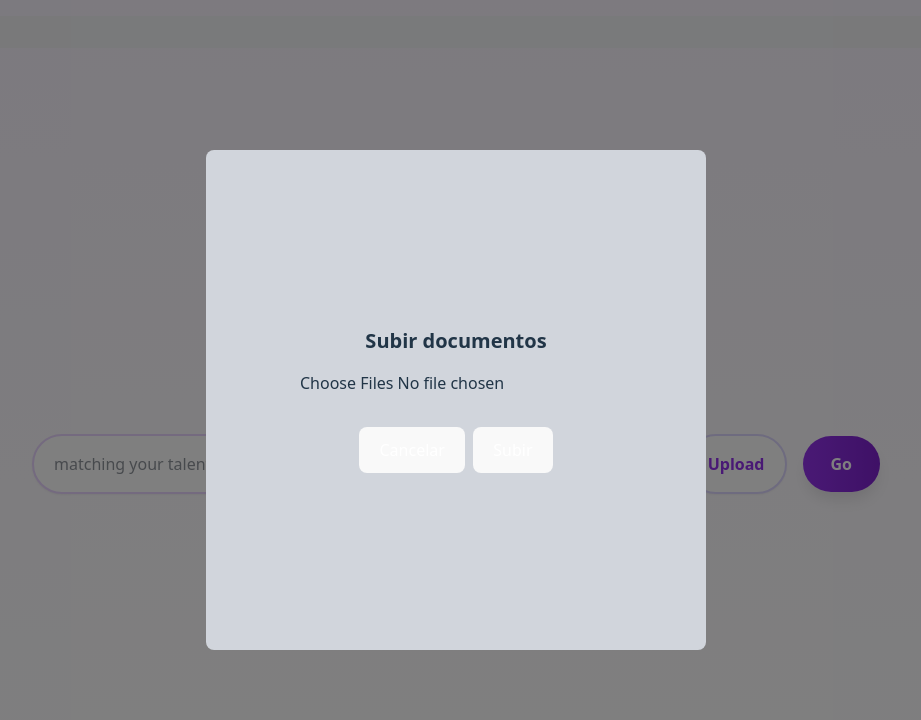
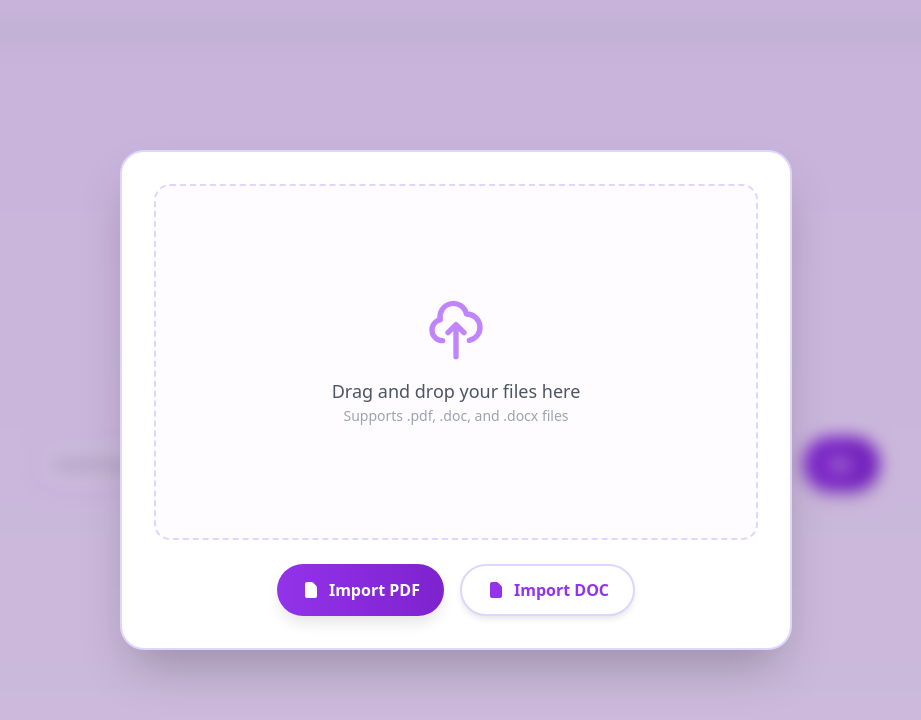
Before and after one commit to sam10003/TalentMatch, a React (Vite) app in the folder frontend/: page / in a window 1280 px wide. Both pictures are taken after a click on the button "Upload". Shown: the top 720 px of the page, without its empty margins (184-1105 px from the left). Built offline with nearby package versions, Linux system fonts and the light colour scheme.

Commit message:
fixed upload popup

```diff
--- a/frontend/src/components/InputBar/Upload.jsx
+++ b/frontend/src/components/InputBar/Upload.jsx
@@ -8,7 +8,6 @@ function Upload({clicked}){
   };
 
   return (
-    <div>
     <button
       type="button"
       onClick={togglePopup}
@@ -26,7 +25,8 @@ function Upload({clicked}){
         boxShadow: '0 1px 2px 0 rgba(0, 0, 0, 0.05)',
         outline: 'none',
         position: 'relative',
-          zIndex: 1
+        zIndex: 1,
+        whiteSpace: 'nowrap'
       }}
       onMouseEnter={(e) => {
         e.target.style.backgroundColor = 'rgb(250, 245, 255)';
@@ -57,7 +57,6 @@ function Upload({clicked}){
     >
       Upload
     </button>
-    </div>
   );
 }
 
--- a/frontend/src/components/InputBar/UploadPopup/UploadPopup.jsx
+++ b/frontend/src/components/InputBar/UploadPopup/UploadPopup.jsx
@@ -1,112 +1,317 @@
-import React, { useState } from "react";
+import React from "react";
+import {useState, useRef, useEffect} from "react";
 
-function UploadPopup({ onClose, onUploaded }) {
-  const [files, setFiles] = useState([]);
-  const [loading, setLoading] = useState(false);
-  const [error, setError] = useState(null);
+function UploadPopup({onClose}) {
+  const [isDragging, setIsDragging] = useState(false);
+  const fileInputRef = useRef(null);
 
-  const handleFileChange = (e) => {
-    setFiles(Array.from(e.target.files || []));
+  const handleDragEnter = (e) => {
+    e.preventDefault();
+    e.stopPropagation();
+    setIsDragging(true);
   };
 
-  const handleUpload = async () => {
-    if (!files.length) return;
+  const handleDragLeave = (e) => {
+    e.preventDefault();
+    e.stopPropagation();
+    setIsDragging(false);
+  };
 
-    setLoading(true);
-    setError(null);
+  const handleDragOver = (e) => {
+    e.preventDefault();
+    e.stopPropagation();
+  };
 
-    const formData = new FormData();
-    files.forEach((file, idx) => {
-      formData.append(`file${idx}`, file);
-    });
+  const handleDrop = (e) => {
+    e.preventDefault();
+    e.stopPropagation();
+    setIsDragging(false);
 
-    try {
-      const res = await fetch(import.meta.env.VITE_N8N_UPLOAD_WEBHOOK_URL, {
-        method: "POST",
-        body: formData,
-      });
+    const files = Array.from(e.dataTransfer.files);
+    const validFiles = files.filter(file =>
+      file.type === 'application/pdf' ||
+      file.type === 'application/msword' ||
+      file.type === 'application/vnd.openxmlformats-officedocument.wordprocessingml.document' ||
+      file.name.endsWith('.pdf') ||
+      file.name.endsWith('.doc') ||
+      file.name.endsWith('.docx')
+    );
 
-      if (!res.ok) {
-        throw new Error("Error al subir los archivos");
-      }
-
-      await res.json(); // si tu webhook responde JSON
-
-      if (onUploaded) onUploaded();
-      onClose();
-    } catch (err) {
-      console.error(err);
-      setError(err.message);
-    } finally {
-      setLoading(false);
+    if (validFiles.length > 0) {
+      console.log("Files dropped:", validFiles);
+      // Handle file upload here
+    } else if (files.length > 0) {
+      console.warn("Invalid file type. Please upload .pdf, .doc, or .docx files.");
     }
   };
 
+  const handleFileSelect = (e) => {
+    const files = Array.from(e.target.files);
+    if (files.length > 0) {
+      const validFiles = files.filter(file =>
+        file.type === 'application/pdf' ||
+        file.type === 'application/msword' ||
+        file.type === 'application/vnd.openxmlformats-officedocument.wordprocessingml.document' ||
+        file.name.endsWith('.pdf') ||
+        file.name.endsWith('.doc') ||
+        file.name.endsWith('.docx')
+      );
+
+      if (validFiles.length > 0) {
+        console.log("Files selected:", validFiles);
+        // Handle file upload here
+      }
+    }
+    // Reset input to allow selecting same file again
+    if (fileInputRef.current) {
+      fileInputRef.current.value = '';
+    }
+  };
+
+  const handleButtonClick = (fileType) => {
+    if (fileInputRef.current) {
+      fileInputRef.current.accept = fileType === 'pdf'
+        ? '.pdf'
+        : '.doc,.docx';
+      fileInputRef.current.click();
+    }
+  };
+
+  const handleBackdropClick = (e) => {
+    if (e.target === e.currentTarget && onClose) {
+      onClose();
+    }
+  };
+
+  useEffect(() => {
+    const handleEscape = (e) => {
+      if (e.key === 'Escape' && onClose) {
+        onClose();
+      }
+    };
+    document.addEventListener('keydown', handleEscape);
+    return () => document.removeEventListener('keydown', handleEscape);
+  }, [onClose]);
+
   return (
     <div
-      className="
-      fixed
-      inset-0
-      bg-black/50
-      flex
-      items-center
-      justify-center
-      z-50
-    "
+      onClick={handleBackdropClick}
+      style={{
+        position: 'fixed',
+        top: 0,
+        left: 0,
+        right: 0,
+        bottom: 0,
+        backgroundColor: 'rgba(88, 28, 135, 0.3)',
+        backdropFilter: 'blur(8px)',
+        WebkitBackdropFilter: 'blur(8px)',
+        display: 'flex',
+        alignItems: 'center',
+        justifyContent: 'center',
+        zIndex: 50,
+        padding: '1rem'
+      }}
     >
       <div
-        className="
-        bg-gray-300
-        flex
-        flex-col
-        items-center
-        justify-center
-        w-[500px]
-        h-[500px]
-        max-w-[calc(120vw-2rem)]
-        max-h-[calc(120vh-2rem)]
-        rounded-lg
-        p-6
-      "
+        onClick={(e) => e.stopPropagation()}
+        style={{
+          backgroundColor: 'white',
+          display: 'flex',
+          flexDirection: 'column',
+          width: '100%',
+          maxWidth: '42rem',
+          minHeight: '500px',
+          borderRadius: '1.5rem',
+          boxShadow: '0 25px 50px -12px rgba(0, 0, 0, 0.25)',
+          border: '2px solid rgb(221, 214, 254)',
+          padding: '2rem',
+          margin: '0 1rem',
+          position: 'relative'
+        }}
       >
-        <h2 className="text-xl font-semibold mb-4">Subir documentos</h2>
+        {/* Close Button */}
+        <button
+          onClick={onClose}
+          aria-label="Close upload popup"
+          style={{
+            position: 'absolute',
+            top: '1rem',
+            right: '1rem',
+            width: '2rem',
+            height: '2rem',
+            display: 'flex',
+            alignItems: 'center',
+            justifyContent: 'center',
+            borderRadius: '9999px',
+            color: '#9ca3af',
+            backgroundColor: 'transparent',
+            border: 'none',
+            cursor: 'pointer',
+            transition: 'all 0.2s',
+            outline: 'none'
+          }}
+          onMouseEnter={(e) => {
+            e.target.style.color = '#4b5563';
+            e.target.style.backgroundColor = 'rgb(250, 245, 255)';
+          }}
+          onMouseLeave={(e) => {
+            e.target.style.color = '#9ca3af';
+            e.target.style.backgroundColor = 'transparent';
+          }}
+        >
+          <svg style={{ width: '1.25rem', height: '1.25rem' }} fill="none" stroke="currentColor" viewBox="0 0 24 24">
+            <path strokeLinecap="round" strokeLinejoin="round" strokeWidth={2} d="M6 18L18 6M6 6l12 12" />
+          </svg>
+        </button>
 
         <input
+          ref={fileInputRef}
           type="file"
+          onChange={handleFileSelect}
+          style={{ display: 'none' }}
+          accept=".pdf,.doc,.docx"
           multiple
-          accept=".pdf,.doc,.docx,.txt"
-          onChange={handleFileChange}
-          className="mb-4"
         />
 
-        {files.length > 0 && (
-          <p className="text-sm text-gray-700 mb-2">
-            {files.length} archivo(s) seleccionado(s)
+        {/* Draggable Area */}
+        <div
+          onDragEnter={handleDragEnter}
+          onDragOver={handleDragOver}
+          onDragLeave={handleDragLeave}
+          onDrop={handleDrop}
+          style={{
+            flex: 1,
+            display: 'flex',
+            flexDirection: 'column',
+            alignItems: 'center',
+            justifyContent: 'center',
+            border: `2px dashed ${isDragging ? 'rgb(147, 51, 234)' : 'rgb(221, 214, 254)'}`,
+            borderRadius: '1rem',
+            padding: '3rem',
+            marginBottom: '1.5rem',
+            transition: 'all 0.2s',
+            backgroundColor: isDragging ? 'rgb(250, 245, 255)' : 'rgba(250, 245, 255, 0.3)',
+            transform: isDragging ? 'scale(1.05)' : 'scale(1)',
+            cursor: 'pointer'
+          }}
+          onMouseEnter={(e) => {
+            if (!isDragging) {
+              e.currentTarget.style.borderColor = 'rgb(196, 181, 253)';
+              e.currentTarget.style.backgroundColor = 'rgba(250, 245, 255, 0.5)';
+            }
+          }}
+          onMouseLeave={(e) => {
+            if (!isDragging) {
+              e.currentTarget.style.borderColor = 'rgb(221, 214, 254)';
+              e.currentTarget.style.backgroundColor = 'rgba(250, 245, 255, 0.3)';
+            }
+          }}
+        >
+          <svg
+            style={{ width: '4rem', height: '4rem', color: 'rgb(192, 132, 252)', marginBottom: '1rem' }}
+            fill="none"
+            stroke="currentColor"
+            viewBox="0 0 24 24"
+          >
+            <path
+              strokeLinecap="round"
+              strokeLinejoin="round"
+              strokeWidth={2}
+              d="M7 16a4 4 0 01-.88-7.903A5 5 0 1115.9 6L16 6a5 5 0 011 9.9M15 13l-3-3m0 0l-3 3m3-3v12"
+            />
+          </svg>
+          <p style={{ color: '#4b5563', fontSize: '1.125rem', fontWeight: 500, marginBottom: '0.5rem', margin: 0 }}>
+            {isDragging ? "Drop your files here" : "Drag and drop your files here"}
           </p>
-        )}
+          <p style={{ color: '#9ca3af', fontSize: '0.875rem', margin: 0 }}>
+            Supports .pdf, .doc, and .docx files
+          </p>
+        </div>
 
-        {error && (
-          <p className="text-sm text-red-500 mb-2">
-            {error}
-          </p>
-        )}
+        {/* Import Buttons */}
+        <div style={{ display: 'flex', gap: '1rem', justifyContent: 'center' }}>
+          <button
+            onClick={() => handleButtonClick('pdf')}
+            style={{
+              padding: '0.75rem 1.5rem',
+              fontSize: '1rem',
+              fontWeight: 600,
+              borderRadius: '9999px',
+              background: 'linear-gradient(to right, rgb(147, 51, 234), rgb(126, 34, 206))',
+              color: 'white',
+              border: 'none',
+              cursor: 'pointer',
+              transition: 'all 0.2s',
+              boxShadow: '0 10px 15px -3px rgba(0, 0, 0, 0.1)',
+              display: 'flex',
+              alignItems: 'center',
+              gap: '0.5rem',
+              outline: 'none'
+            }}
+            onMouseEnter={(e) => {
+              e.target.style.background = 'linear-gradient(to right, rgb(126, 34, 206), rgb(107, 33, 168))';
+              e.target.style.transform = 'scale(1.05)';
+              e.target.style.boxShadow = '0 20px 25px -5px rgba(0, 0, 0, 0.1)';
+            }}
+            onMouseLeave={(e) => {
+              e.target.style.background = 'linear-gradient(to right, rgb(147, 51, 234), rgb(126, 34, 206))';
+              e.target.style.transform = 'scale(1)';
+              e.target.style.boxShadow = '0 10px 15px -3px rgba(0, 0, 0, 0.1)';
+            }}
+            onMouseDown={(e) => {
+              e.target.style.transform = 'scale(0.95)';
+            }}
+            onMouseUp={(e) => {
+              e.target.style.transform = 'scale(1.05)';
+            }}
+          >
+            <svg style={{ width: '1.25rem', height: '1.25rem' }} fill="currentColor" viewBox="0 0 20 20">
+              <path fillRule="evenodd" d="M4 4a2 2 0 012-2h4.586A2 2 0 0112 2.586L15.414 6A2 2 0 0116 7.414V16a2 2 0 01-2 2H6a2 2 0 01-2-2V4z" clipRule="evenodd" />
+            </svg>
+            Import PDF
+          </button>
 
-        <div className="flex gap-2 mt-4">
           <button
-            type="button"
-            className="px-4 py-2 bg-gray-500 text-white rounded"
-            onClick={onClose}
-            disabled={loading}
+            onClick={() => handleButtonClick('doc')}
+            style={{
+              padding: '0.75rem 1.5rem',
+              fontSize: '1rem',
+              fontWeight: 600,
+              borderRadius: '9999px',
+              backgroundColor: 'white',
+              color: 'rgb(147, 51, 234)',
+              border: '2px solid rgb(221, 214, 254)',
+              cursor: 'pointer',
+              transition: 'all 0.2s',
+              boxShadow: '0 4px 6px -1px rgba(0, 0, 0, 0.1)',
+              display: 'flex',
+              alignItems: 'center',
+              gap: '0.5rem',
+              outline: 'none'
+            }}
+            onMouseEnter={(e) => {
+              e.target.style.backgroundColor = 'rgb(250, 245, 255)';
+              e.target.style.borderColor = 'rgb(196, 181, 253)';
+              e.target.style.transform = 'scale(1.05)';
+              e.target.style.boxShadow = '0 10px 15px -3px rgba(0, 0, 0, 0.1)';
+            }}
+            onMouseLeave={(e) => {
+              e.target.style.backgroundColor = 'white';
+              e.target.style.borderColor = 'rgb(221, 214, 254)';
+              e.target.style.transform = 'scale(1)';
+              e.target.style.boxShadow = '0 4px 6px -1px rgba(0, 0, 0, 0.1)';
+            }}
+            onMouseDown={(e) => {
+              e.target.style.transform = 'scale(0.95)';
+            }}
+            onMouseUp={(e) => {
+              e.target.style.transform = 'scale(1.05)';
+            }}
           >
-            Cancelar
-          </button>
-          <button
-            type="button"
-            className="px-4 py-2 bg-purple-600 text-white rounded"
-            onClick={handleUpload}
-            disabled={loading || !files.length}
-          >
-            {loading ? "Subiendo..." : "Subir"}
+            <svg style={{ width: '1.25rem', height: '1.25rem' }} fill="currentColor" viewBox="0 0 20 20">
+              <path fillRule="evenodd" d="M4 4a2 2 0 012-2h4.586A2 2 0 0112 2.586L15.414 6A2 2 0 0116 7.414V16a2 2 0 01-2 2H6a2 2 0 01-2-2V4z" clipRule="evenodd" />
+            </svg>
+            Import DOC
           </button>
         </div>
       </div>
```
Lines whose indentation alone changed are shown as unchanged.
